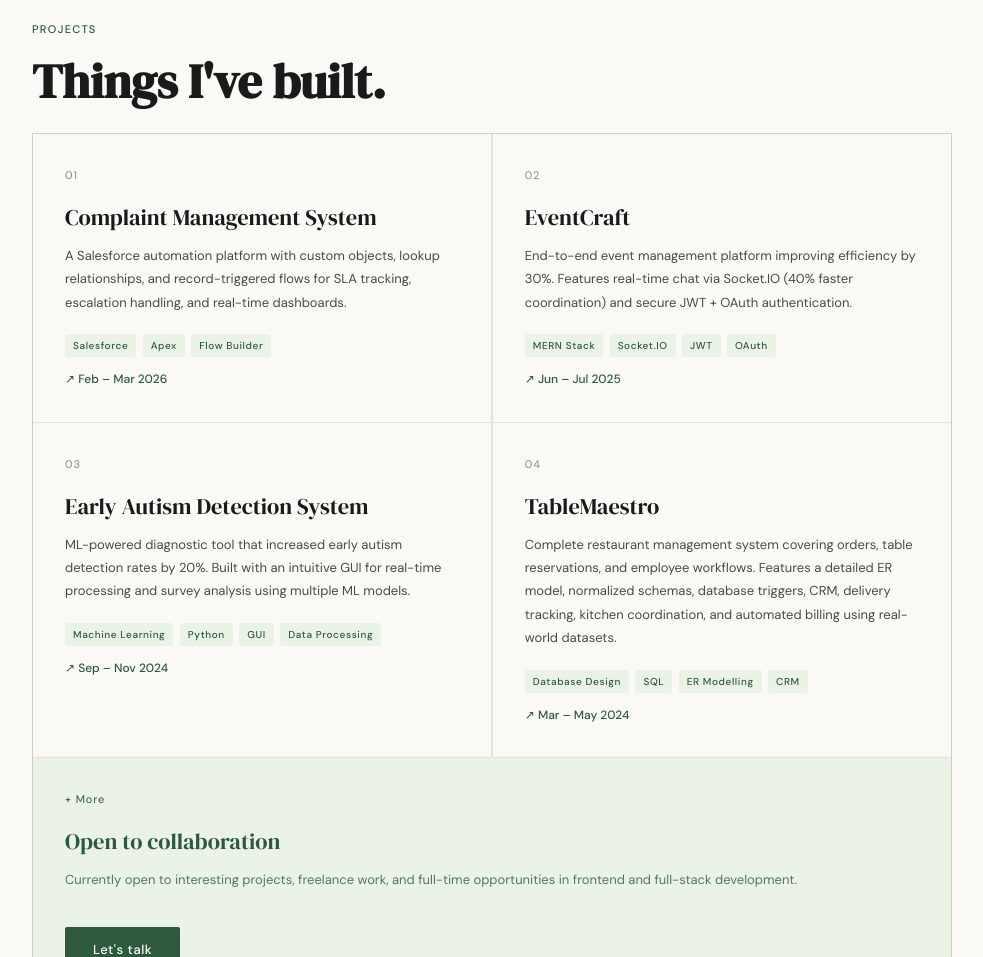
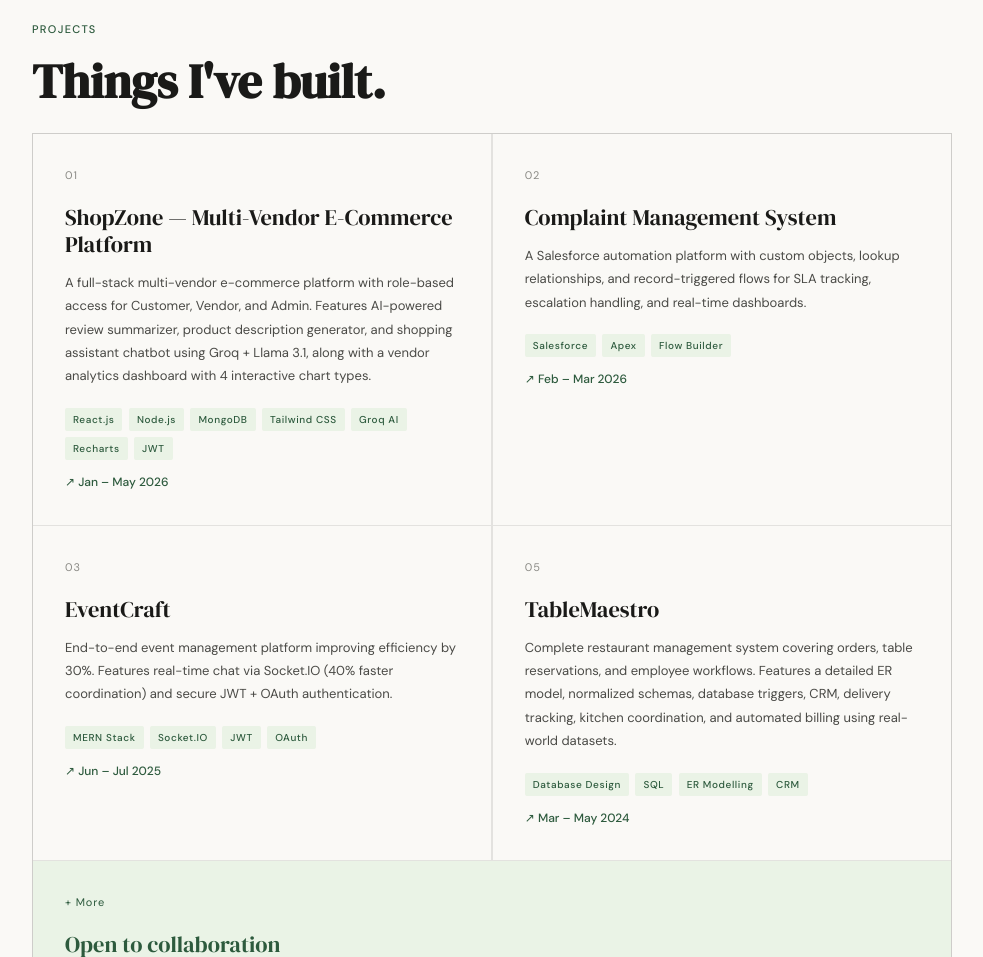
Before and after one commit to arnavashta21/Portfolio, a plain HTML site: page index.html in a window 1280 px wide. Shown: the part 2280-3237 px from the top of the page, without its empty margins (148-1131 px from the left). Drawn offline with Linux system fonts and the light colour scheme.

Commit message:
Update index.html

```diff
--- a/index.html
+++ b/index.html
@@ -201,7 +201,22 @@
   <h2 class="section-title">Things I've built.</h2>
   <div class="projects-grid">
     <div class="project-card">
-      <div class="project-num">01</div>
+  <div class="project-num">01</div>
+  <div class="project-name">ShopZone — Multi-Vendor E-Commerce Platform</div>
+  <p class="project-desc">A full-stack multi-vendor e-commerce platform with role-based access for Customer, Vendor, and Admin. Features AI-powered review summarizer, product description generator, and shopping assistant chatbot using Groq + Llama 3.1, along with a vendor analytics dashboard with 4 interactive chart types.</p>
+  <div class="project-tags">
+    <span class="project-tag">React.js</span>
+    <span class="project-tag">Node.js</span>
+    <span class="project-tag">MongoDB</span>
+    <span class="project-tag">Tailwind CSS</span>
+    <span class="project-tag">Groq AI</span>
+    <span class="project-tag">Recharts</span>
+    <span class="project-tag">JWT</span>
+  </div>
+  <p class="project-highlight">&#8599; Jan – May 2026</p>
+</div>
+    <div class="project-card">
+      <div class="project-num">02</div>
       <div class="project-name">Complaint Management System</div>
       <p class="project-desc">A Salesforce automation platform with custom objects, lookup relationships, and record-triggered flows for SLA tracking, escalation handling, and real-time dashboards.</p>
       <div class="project-tags">
@@ -212,7 +227,7 @@
       <p class="project-highlight">&#8599; Feb – Mar 2026</p>
     </div>
     <div class="project-card">
-      <div class="project-num">02</div>
+      <div class="project-num">03</div>
       <div class="project-name">EventCraft</div>
       <p class="project-desc">End-to-end event management platform improving efficiency by 30%. Features real-time chat via Socket.IO (40% faster coordination) and secure JWT + OAuth authentication.</p>
       <div class="project-tags">
@@ -224,19 +239,7 @@
       <p class="project-highlight">&#8599; Jun – Jul 2025</p>
     </div>
     <div class="project-card">
-      <div class="project-num">03</div>
-      <div class="project-name">Early Autism Detection System</div>
-      <p class="project-desc">ML-powered diagnostic tool that increased early autism detection rates by 20%. Built with an intuitive GUI for real-time processing and survey analysis using multiple ML models.</p>
-      <div class="project-tags">
-        <span class="project-tag">Machine Learning</span>
-        <span class="project-tag">Python</span>
-        <span class="project-tag">GUI</span>
-        <span class="project-tag">Data Processing</span>
-      </div>
-      <p class="project-highlight">&#8599; Sep – Nov 2024</p>
-    </div>
-    <div class="project-card">
-      <div class="project-num">04</div>
+      <div class="project-num">05</div>
       <div class="project-name">TableMaestro</div>
       <p class="project-desc">Complete restaurant management system covering orders, table reservations, and employee workflows. Features a detailed ER model, normalized schemas, database triggers, CRM, delivery tracking, kitchen coordination, and automated billing using real-world datasets.</p>
       <div class="project-tags">
```
